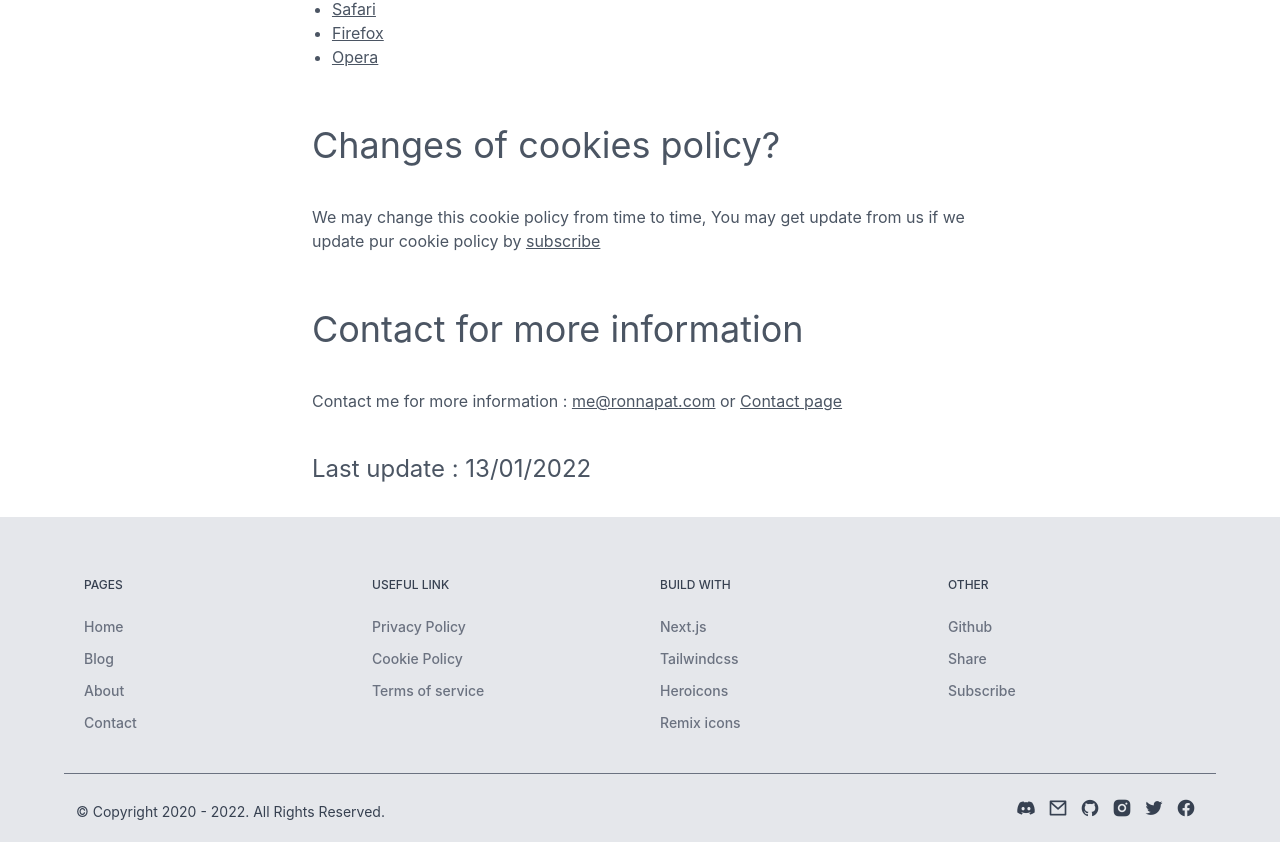
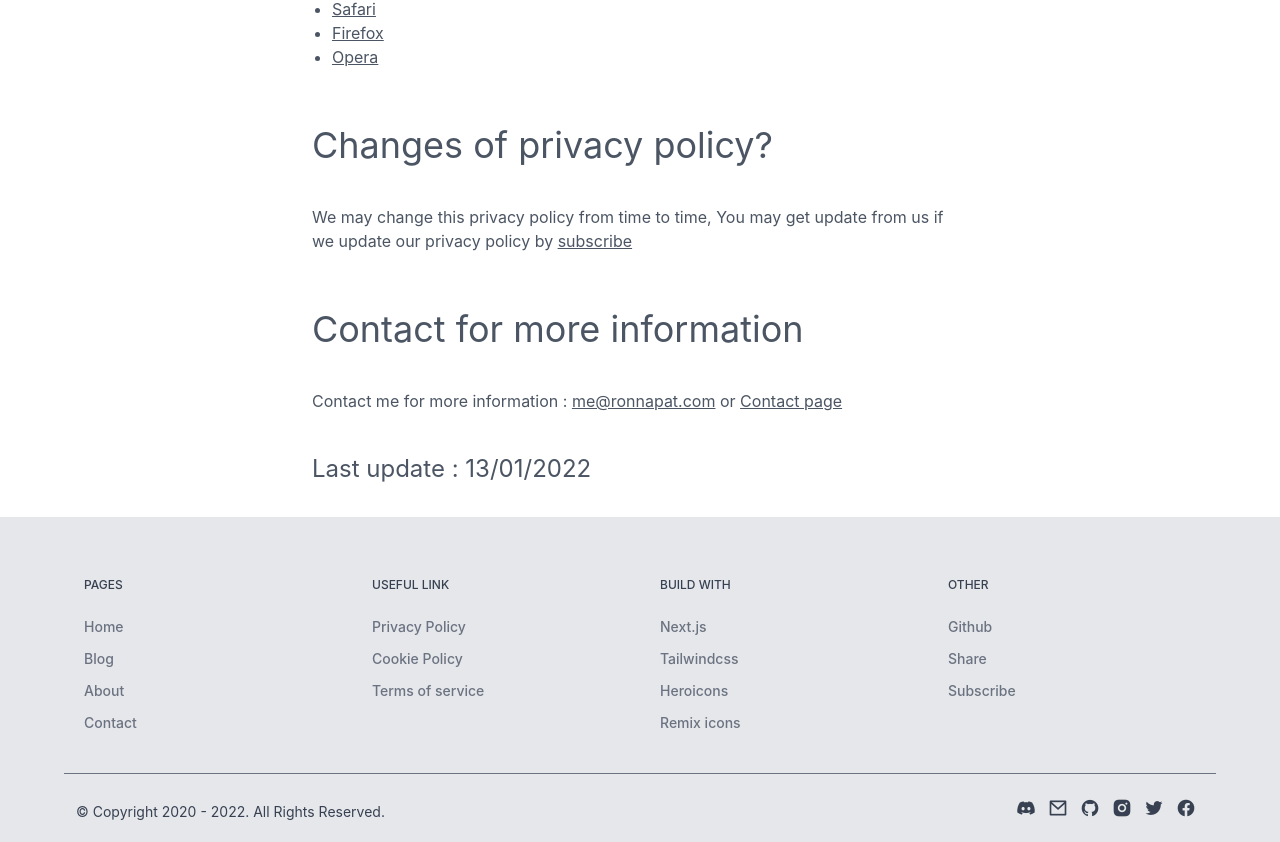
Before and after one commit to ronnapatp/ronnapat.com, a Next.js app: page /en-us/privacy in a window 1280 px wide. Shown: the part 1678-2520 px from the top of the page. Built offline with nearby package versions, Linux system fonts and the light colour scheme; no server answers.

Commit message:
Update privacy policy

```diff
--- a/components/privacy.js
+++ b/components/privacy.js
@@ -79,14 +79,14 @@ export default function () {
                             </ul>
                         </p>
                     </div>
-                    <div className="mt-14" id='changes-of-cookies-policy'>
+                    <div className="mt-14" id='changes-of-privacy-policy'>
                         <h2>
-                            <a href='#changes-of-cookies-policy' className="tag inline-flex">
-                                Changes of cookies policy?
+                            <a href='#changes-of-privacy-policy' className="tag inline-flex">
+                                Changes of privacy policy?
                             </a>
                         </h2>
                         <p className="mt-10">
-                            We may change this cookie policy from time to time, You may get update from us if we update pur cookie policy by <a href="/sub" className="underline">subscribe</a>
+                            We may change this privacy policy from time to time, You may get update from us if we update our privacy policy by <a href="/en-us/#sub" className="underline">subscribe</a>
                         </p>
                     </div>
                     <div className="mt-14 mb-10" id='contact-for-more-information'>
```
